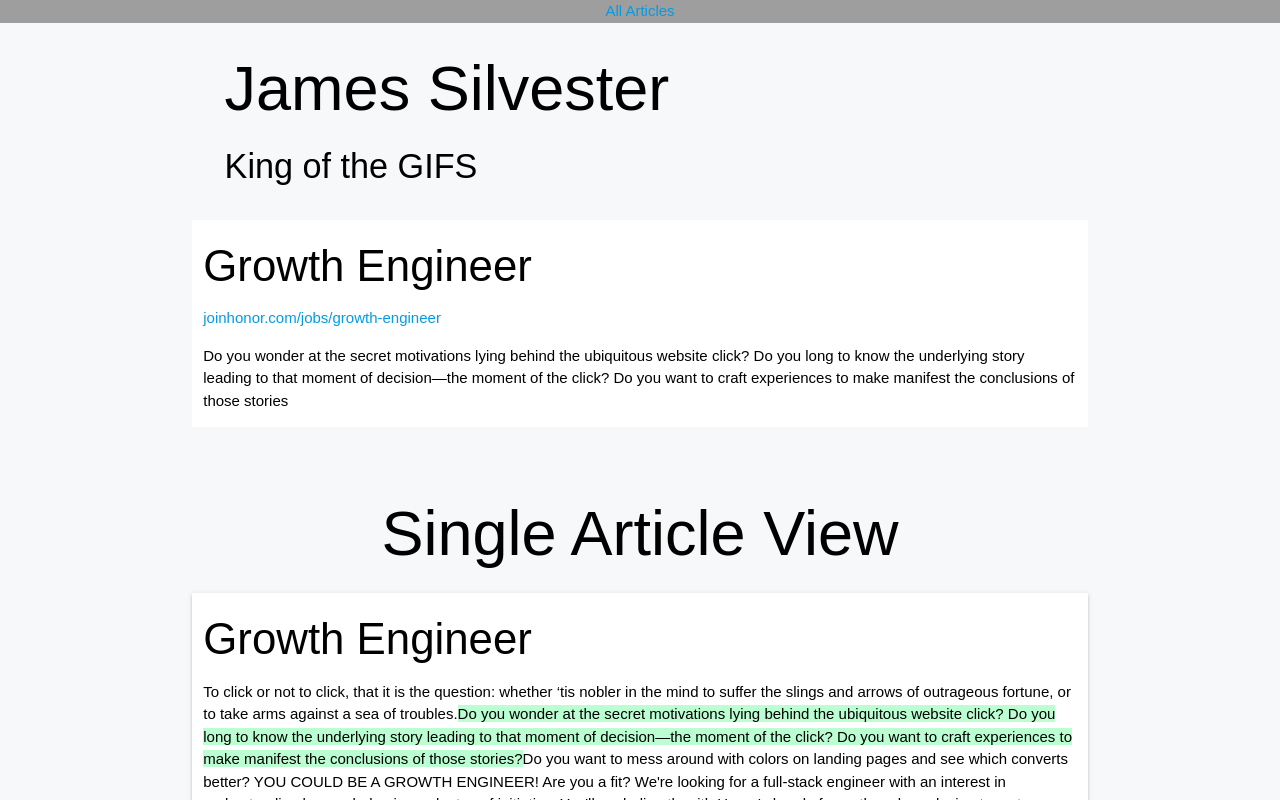
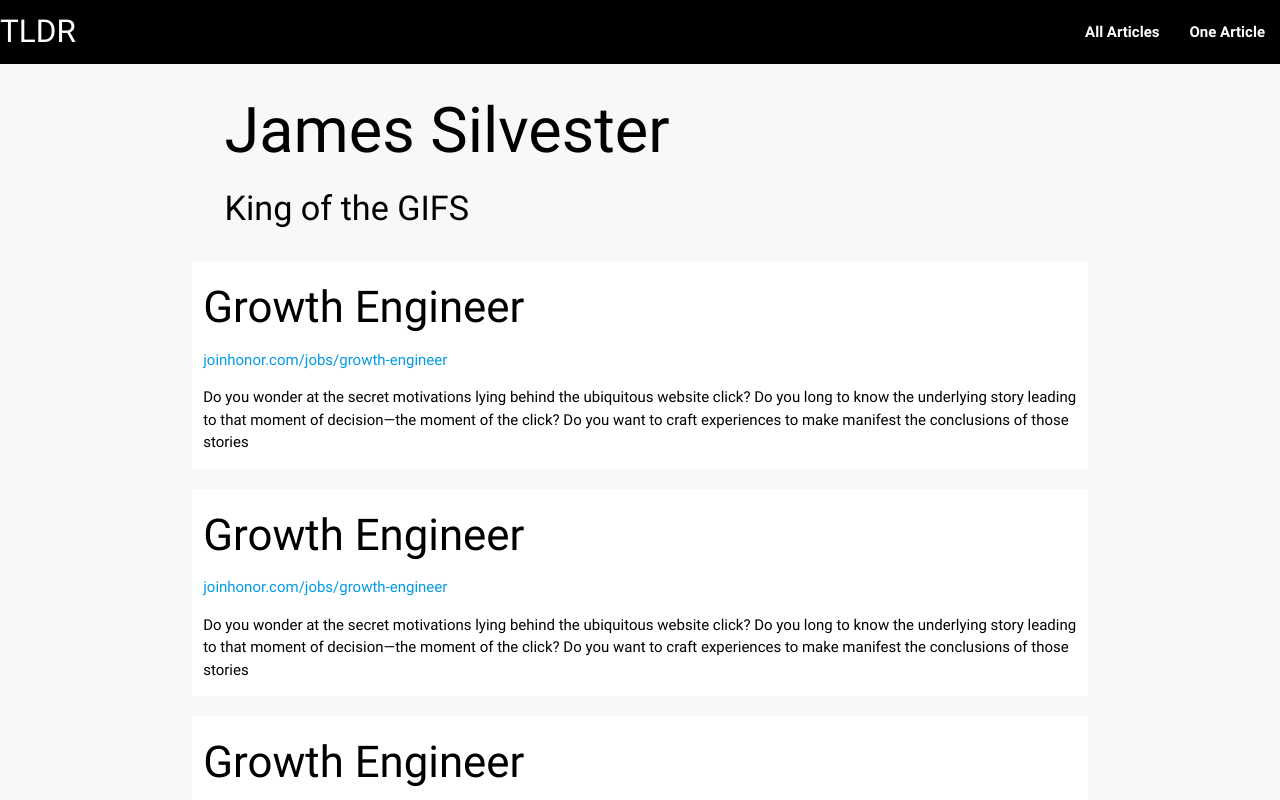
Before and after one commit to jamesrsilvester/highlightr.io, a React (Create React App) app in the folder react-app/: page /articles in a window 1280 px wide. Shown: the top 800 px of the page. Built offline with nearby package versions, Linux system fonts and the light colour scheme.

Commit message:
react router set up for both article index / show pages

```diff
--- a/react-app/src/App.js
+++ b/react-app/src/App.js
@@ -1,6 +1,5 @@
 import React, { Component } from 'react';
 import ArticlesContainer from './ArticlesContainer.js'
-import ShowArticle from './ShowArticle.js'
 import Header from './components/Header.js'
 import './App.css';
 
@@ -8,10 +7,8 @@ class App extends Component {
   render() {
     return (
     <div className='home grey1'>
-      <Header/>
-      <ArticlesContainer/>
-      <h1 className="center-align">Single Article View</h1>
-      <ShowArticle/>
+      <Header />
+      {this.props.children}
     </div>
     );
   }
--- a/react-app/src/ArticlesContainer.js
+++ b/react-app/src/ArticlesContainer.js
@@ -13,6 +13,8 @@ class ArticlesContainer extends Component {
         </div>
         <div className='row'>
           <SingleArticle/>
+          <SingleArticle/>
+          <SingleArticle/>
         </div>
       </div>
     )
--- a/react-app/src/ShowArticle.js
+++ b/react-app/src/ShowArticle.js
@@ -1,5 +1,4 @@
 import React, {Component} from 'react'
-import {link} from 'react-router'
 
 class SingleArticle extends Component {
   render() {
--- a/react-app/src/components/Header.js
+++ b/react-app/src/components/Header.js
@@ -4,9 +4,16 @@ import {Link} from 'react-router'
 class Header extends Component{
   render(){
     return (
-      <header>
-        <div className="grey center-align"><Link to={'/articles'}>All Articles</Link></div>
-      </header>
+      <nav>
+        <div className="nav-wrapper black">
+          <a href="#!" class="brand-logo">TLDR</a>
+          <ul className="nav-mobile offset-m6 right">
+            <li></li>
+            <li><Link to={'/articles'}>All Articles</Link></li>
+            <li><Link to={'/show'}>One Article</Link></li>
+          </ul>
+        </div>
+      </nav>
     )
   }
 }
--- a/react-app/src/config/routes.js
+++ b/react-app/src/config/routes.js
@@ -1,15 +1,12 @@
 import React from 'react'
 import {Route} from 'react-router'
 import App from '../App.js'
+import ArticlesContainer from '../ArticlesContainer.js'
 import ShowArticle from '../ShowArticle.js'
 
 export default (
   <Route path='/' component={App}>
-    <Router path='/show' component={ShowArticle} />
+    <Route path='/articles' component={ArticlesContainer} />
+    <Route path='/show' component={ShowArticle} />
   </Route>
 )
-
-ReactDOM.render(
-  <Router routes={routes} history={browserHistory}/>,
-  document.getElementById('root')
-);
--- a/react-app/src/index.js
+++ b/react-app/src/index.js
@@ -1,8 +1,9 @@
 import React from 'react';
 import ReactDOM from 'react-dom';
-import './index.css';
-import App from './App';
-import registerServiceWorker from './registerServiceWorker';
+import {Router, browserHistory} from 'react-router'
+import routes from './config/routes.js'
 
-ReactDOM.render(<App />, document.getElementById('root'));
-registerServiceWorker();
+ReactDOM.render(
+  <Router routes={routes} history={browserHistory}/>,
+  document.getElementById('root')
+);
```
Also changed, not shown: 1 other file (tests, documents, lock files or other folders).
